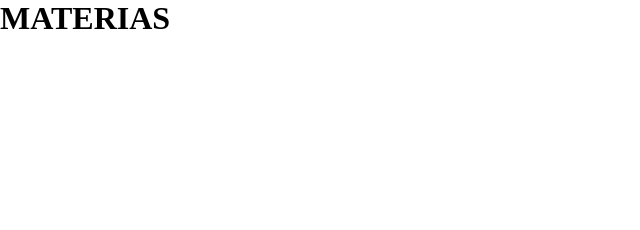
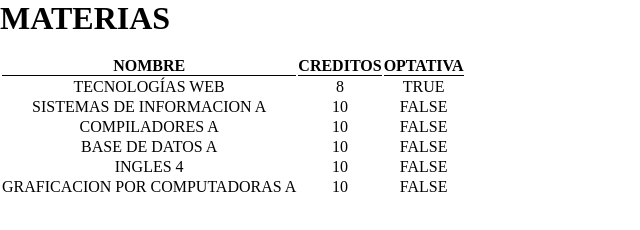
Before and after one commit to eddw92/eddw92.github.io, a plain HTML site: page ejemplos-js/arreglos/arreglos.html in a window 1280 px wide. Shown: the whole page, without its empty margins (0-640 px from the left). Drawn offline with Linux system fonts and the light colour scheme.

Commit message:
Arreglos con tabla y filtros

```diff
--- a/ejemplos-js/arreglos/arreglos.js
+++ b/ejemplos-js/arreglos/arreglos.js
@@ -0,0 +1,128 @@
+var materias = [
+    {Nombre: 'Tecnologías Web', Creditos: 8, Optativa: true},
+    {Nombre: 'Sistemas de Informacion A', Creditos: 10, Optativa: false},
+    {Nombre: 'Compiladores A', Creditos: 10, Optativa: false},
+    {Nombre: 'Base de Datos A', Creditos: 10, Optativa: false},
+    {Nombre: 'Ingles 4', Creditos: 10, Optativa: false},
+    {Nombre: 'Graficacion por Computadoras A', Creditos: 10, Optativa: false}
+];
+
+muestraMaterias();
+
+var ordenaTabla = document.getElementById('encabezado');
+
+ordenaTabla.addEventListener('click', function(evento){
+    var eventoS = evento.target;
+    var n = document.getElementById('nombreId');
+    var c = document.getElementById('creditosId');
+    var o = document.getElementById('optativaId');
+    if(eventoS==n)
+    {
+        materias.sort(materias.Nombre);
+        actualizaTabla();
+    }
+    else if(eventoS==c)
+    {
+        materias.sort(function (m1, m2) {
+            return m1.optativa - m2.optativa;
+        });
+        actualizaTabla();
+    }
+    else{
+        materias.sort(function (m1, m2) {
+            return m1.optativa - m2.optativa;
+        });
+        actualizaTabla();
+    }
+});
+
+
+
+function muestraMaterias()
+{
+    var tabla = document.createElement('table');
+    tabla.setAttribute('id', 'tabla');
+    tabla.appendChild(creaEncabezado());
+
+    console.log('For normalito');
+    for(var i = 0; i < materias.length; i++)
+    {
+        console.log('Nombre: ' + materias[i].Nombre);
+        console.log('Creditos: ' + materias[i].Creditos);
+        console.log('Optativa: ' + materias[i].Optativa);
+    }
+
+    console.log('Foreach');
+    materias.forEach(function(mat) {
+        console.log('Nombre: ' + mat.Nombre);
+        console.log('Creditos: ' + mat.Creditos);
+        console.log('Optativa: ' + mat.Optativa ? 'Si' : 'No');
+    });
+
+    materias.forEach(function (mat) {
+        tabla.appendChild(creaFila(mat));    // Se le agrega al TBody los elementos.
+    });
+
+    document.body.appendChild(tabla);
+}
+
+function creaFila(mat)
+{
+    var fila = document.createElement('tr');
+
+    var nombre = document.createElement('td');
+    var textoNombre = document.createTextNode(mat.Nombre);
+    nombre.appendChild(textoNombre);
+
+    var creditos = document.createElement('td');
+    var textoCreditos = document.createTextNode(mat.Creditos);
+    creditos.appendChild(textoCreditos);
+
+    var optativa = document.createElement('td');
+    var textoOptativa = document.createTextNode(mat.Optativa);
+    optativa.appendChild(textoOptativa);
+
+    fila.appendChild(nombre);
+    fila.appendChild(creditos);
+    fila.appendChild(optativa);
+
+    return fila;
+}
+
+function creaEncabezado()
+{
+    var encabezado = document.createElement('tr');
+
+    var nombre = document.createElement('th');
+    var textoNombre = document.createTextNode('Nombre');
+    nombre.setAttribute('id', 'nombreId');
+    nombre.appendChild(textoNombre);
+
+    var creditos = document.createElement('th');
+    var textoCreditos = document.createTextNode('Creditos');
+    creditos.setAttribute('id', 'creditosId');
+    creditos.appendChild(textoCreditos);
+
+    var optativa = document.createElement('th');
+    var textoOptativa = document.createTextNode('Optativa');
+    optativa.setAttribute('id', 'optativaId');
+    optativa.appendChild(textoOptativa);
+
+    encabezado.appendChild(nombre);
+    encabezado.appendChild(creditos);
+    encabezado.appendChild(optativa);
+
+    encabezado.setAttribute('id', 'encabezado');
+    return encabezado;
+}
+
+function actualizaTabla()
+{
+    var tabla = document.getElementById('tabla');
+    while (tabla.firstChild) {
+        tabla.removeChild(tabla.firstChild);
+    }
+    materias.forEach(function (mat) {
+        tabla.appendChild(creaFila(mat));
+    });
+}
```
Also changed, not shown: ejemplos-js/arreglos/arreglos.html (+1 -0 lines).
